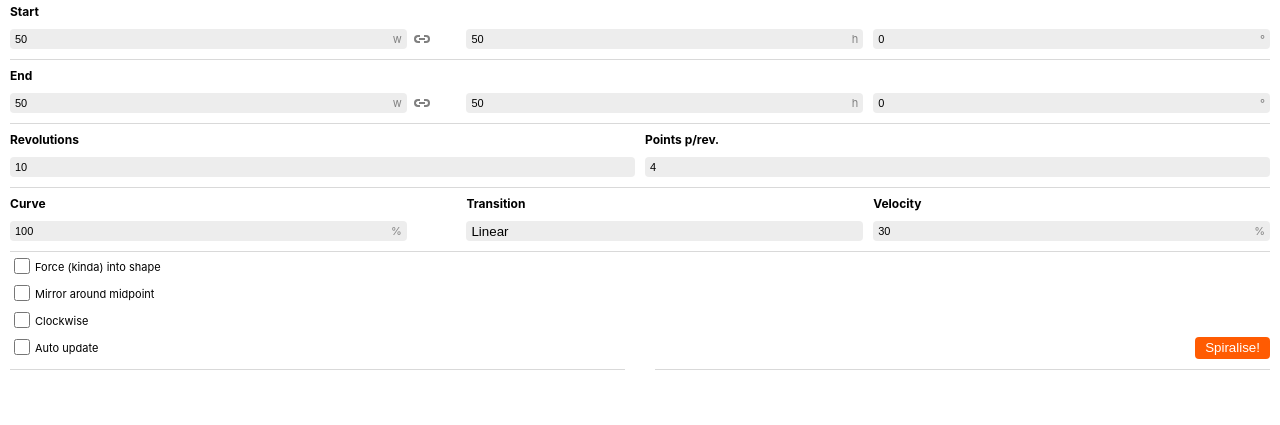
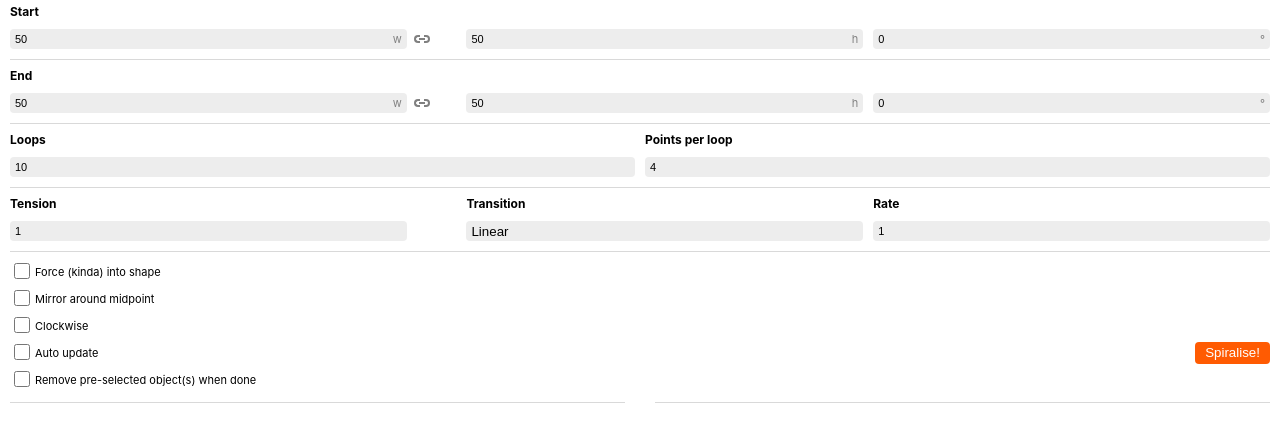
Before and after one commit to Design-Dude/ddSpiral, a website: page resources/webview.html in a window 1280 px wide. Shown: the part 57-482 px from the top of the page. Drawn offline with Linux system fonts and the light colour scheme; files whose address does not match are found by name.

Commit message:
Update webview.html

```diff
--- a/resources/webview.html
+++ b/resources/webview.html
@@ -63,8 +63,8 @@
 		<hr />
 
 		<div class="textfield-row two-row">
-			<h2>Revolutions</h2>
-			<h2>Points p/rev.</h2>
+			<h2>Loops</h2>
+			<h2>Points per loop</h2>
 		</div>
 
 		<form class="textfield-row two-row" id="settings">
@@ -83,16 +83,16 @@
 		<hr/ >
 
 		<div class="textfield-row">
-			<h2>Curve</h2>
+			<h2>Tension</h2>
 			<h2></h2>
 			<h2>Transition</h2>
-			<h2>Velocity</h2>
+			<h2>Rate</h2>
 		</div>
 
 		<form class="textfield-row" id="easing">
 			<label>
-				<div class="textfield" data-unit="%">
-					<input type="number" value="100" name="smooth" id="smooth" class="w" />
+				<div class="textfield" data-unit="">
+					<input type="number" value="1" name="smooth" id="smooth" class="full" />
 				</div>
 			</label>
 			<label id="link_container">
@@ -108,8 +108,8 @@
 				</div>
 			</label>
 			<label>
-				<div class="textfield" data-unit="%">
-					<input type="number" value="30" name="power" id="power" class="w" />
+				<div class="textfield" data-unit="">
+					<input type="number" value="1" name="power" id="power" class="full" />
 					<input type="number" value="" style="opacity:0;height:0;width:0;display:block;" />
 				</div>
 			</label>
@@ -118,7 +118,7 @@
 		<hr/ >
 
 
-		<form class="textfield-full">
+		<form class="textfield-full" style="margin-top: 3px;">
 			<label>
 				<input type="checkbox" value="squeeze" name="squeeze" id="squeeze" />
 				<span id="squeeze_text">Force (kinda) into shape</span>
@@ -137,8 +137,7 @@
 			</label>
 		</form>
 
-
-		<form class="textfield-row two-row" style="margin-bottom: 8px;">
+		<form class="textfield-row two-row" style="margin-bottom: 9px;">
 			<label>
 				<input type="checkbox" value="auto" name="auto" id="auto" />
 				<span id="auto_text">Auto update</span>
@@ -147,6 +146,13 @@
 				<div style="text-align: right" data-unit="">
 					<button id="button">Spiralise!</button>
 				</div>
+			</label>
+		</form>
+
+		<form class="textfield-full" style="margin-bottom: -2px;">
+			<label>
+				<input type="checkbox" value="clear" name="clear" id="clear" />
+				<span id="clear_text">Remove pre-selected object(s) when done</span>
 			</label>
 		</form>
 
```
